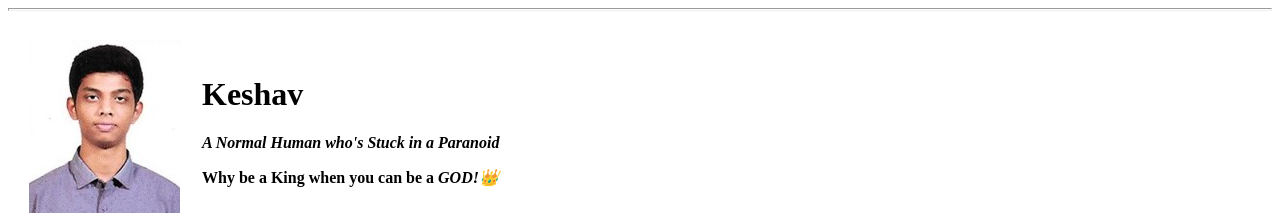
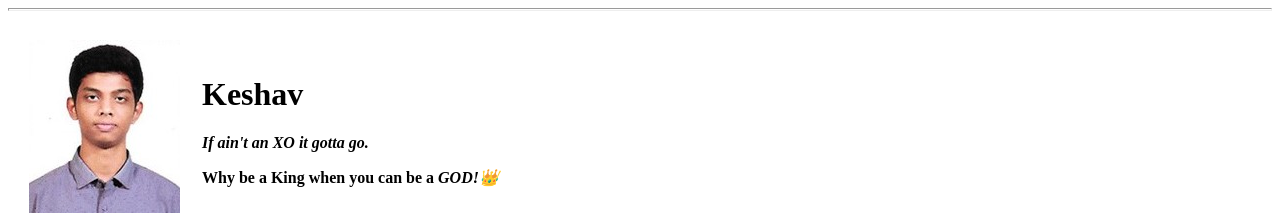
Before and after one commit to Keshavpersonal/Tech, a plain HTML site: page index.html in a window 1280 px wide. Shown: the top 224 px of the page. Drawn offline with Linux system fonts and the light colour scheme.

Commit message:
Update index.html

```diff
--- a/index.html
+++ b/index.html
@@ -12,7 +12,7 @@
     <td><img src="AMKesave (2).png" alt="Keshav's picture"></td>
     <td>
       <h1>Keshav</h1>
-      <p><strong><em>A Normal Human who's Stuck in a Paranoid</em></strong></p>
+      <p><strong><em>If ain't an XO it gotta go.</em></strong></p>
       <p>
         <strong>Why be a King when you can be a <em>GOD!👑</em></strong>
       </p>
```
